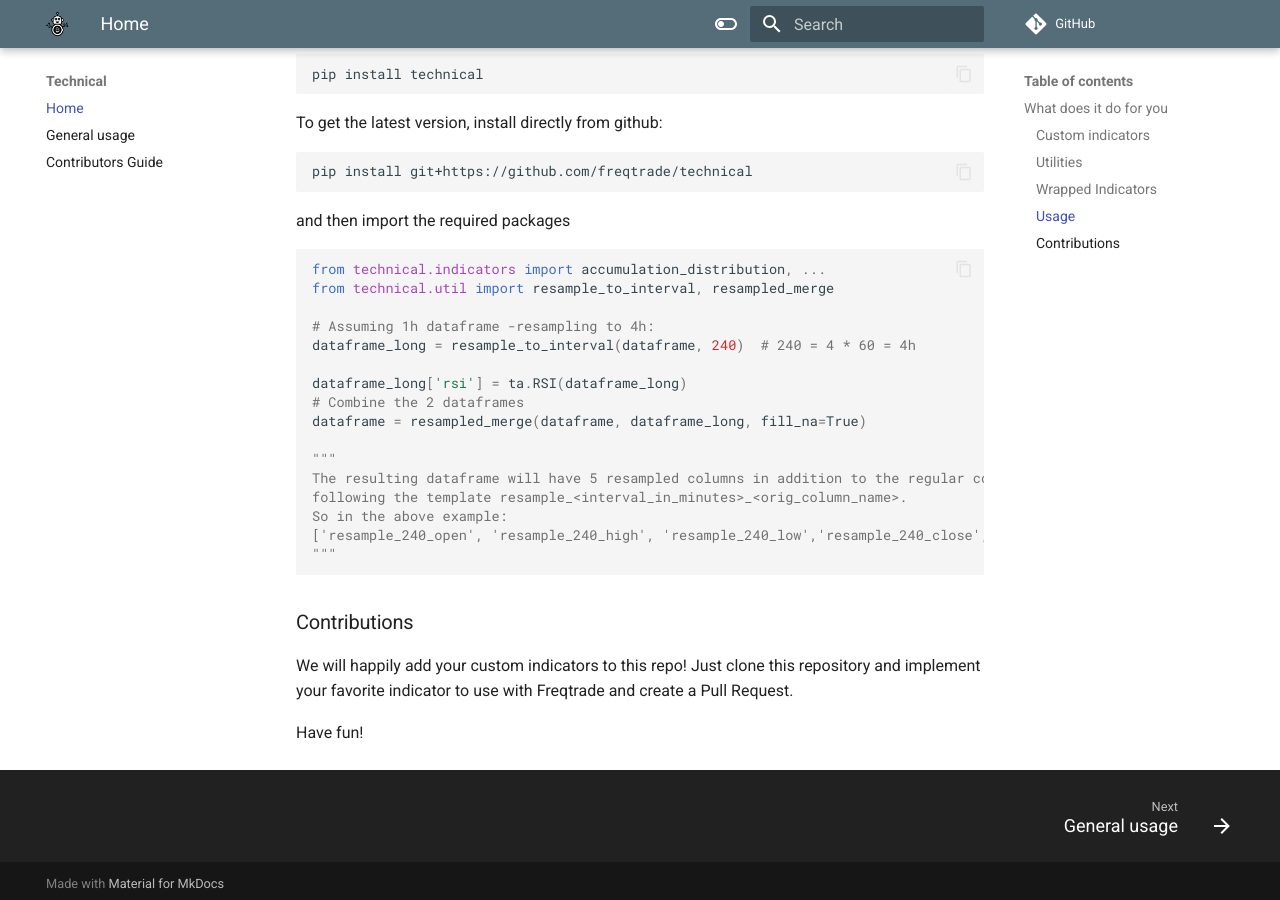
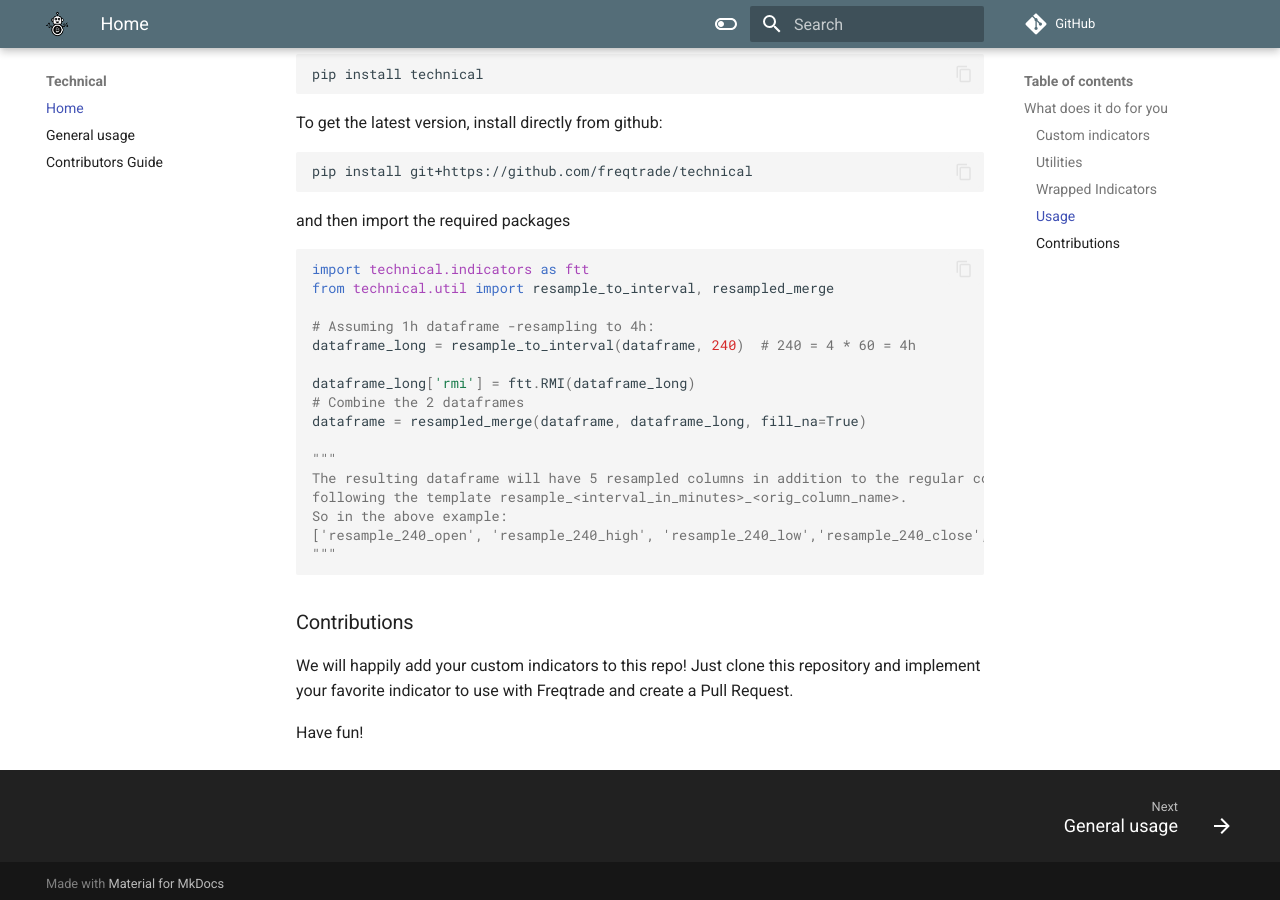
Before and after one commit to freqtrade/technical, an MkDocs documentation site: the page built from docs/index.md, in a window 1280 px wide and 900 px high, scrolled down 2359 px. Built offline with MkDocs 1.6.1 and Material for MkDocs 9.7.7, drawn with Linux system fonts in a browser that asks for light colours; comment, search, counter and statistics services are not loaded; the version menu is left out.

Commit message:
doc: normalize technical imports in docs

````diff
--- a/docs/index.md
+++ b/docs/index.md
@@ -83,13 +83,13 @@ pip install git+https://github.com/freqtrade/technical
 and then import the required packages
 
 ```python
-from technical.indicators import accumulation_distribution, ...
+import technical.indicators as ftt
 from technical.util import resample_to_interval, resampled_merge
 
 # Assuming 1h dataframe -resampling to 4h:
 dataframe_long = resample_to_interval(dataframe, 240)  # 240 = 4 * 60 = 4h
 
-dataframe_long['rsi'] = ta.RSI(dataframe_long)
+dataframe_long['rmi'] = ftt.RMI(dataframe_long)
 # Combine the 2 dataframes
 dataframe = resampled_merge(dataframe, dataframe_long, fill_na=True)
 
@@ -97,7 +97,7 @@ dataframe = resampled_merge(dataframe, dataframe_long, fill_na=True)
 The resulting dataframe will have 5 resampled columns in addition to the regular columns,
 following the template resample_<interval_in_minutes>_<orig_column_name>.
 So in the above example:
-['resample_240_open', 'resample_240_high', 'resample_240_low','resample_240_close', 'resample_240_rsi']
+['resample_240_open', 'resample_240_high', 'resample_240_low','resample_240_close', 'resample_240_rmi']
 """
 
 ```
````
Also changed, not shown: README.md (+3 -3 lines).
